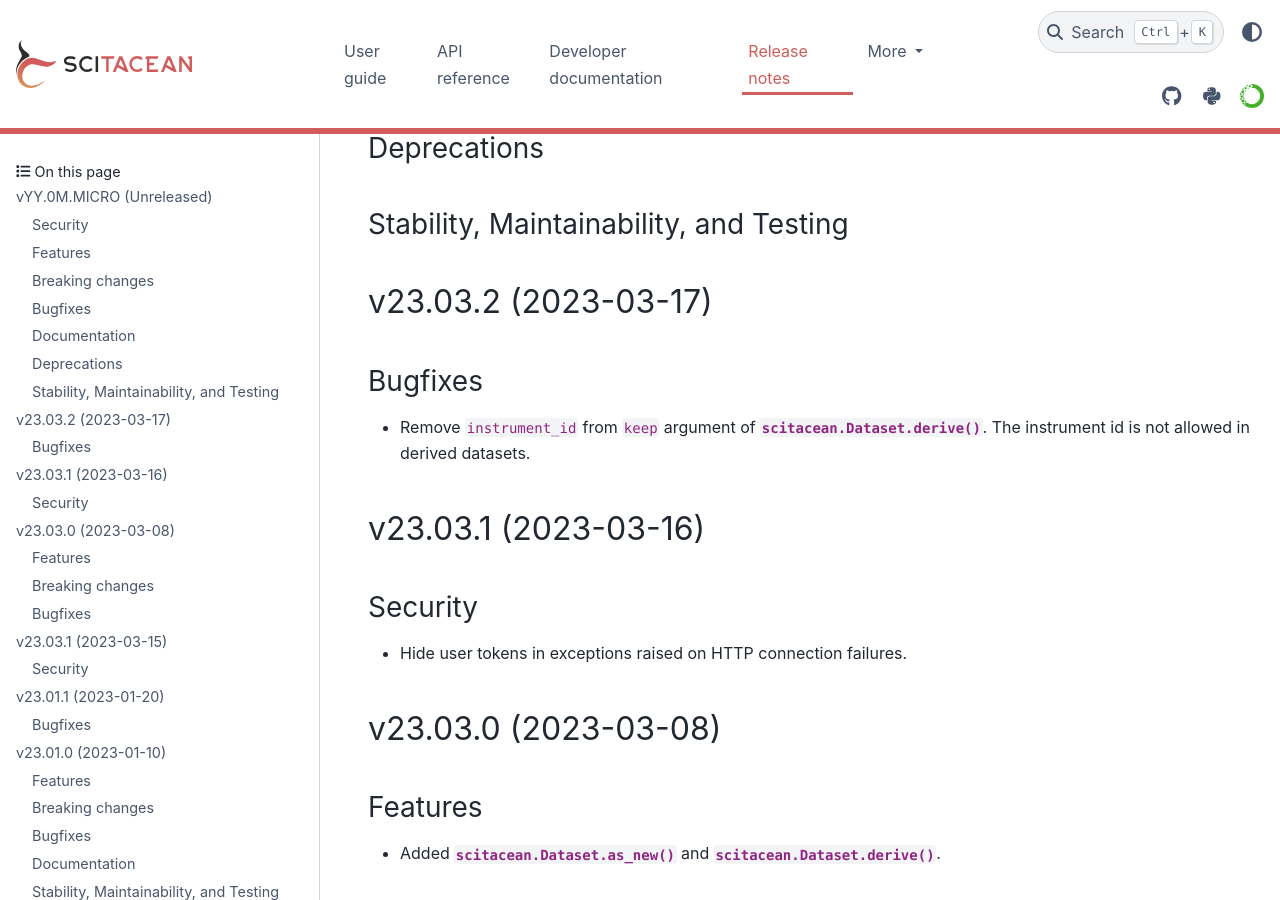
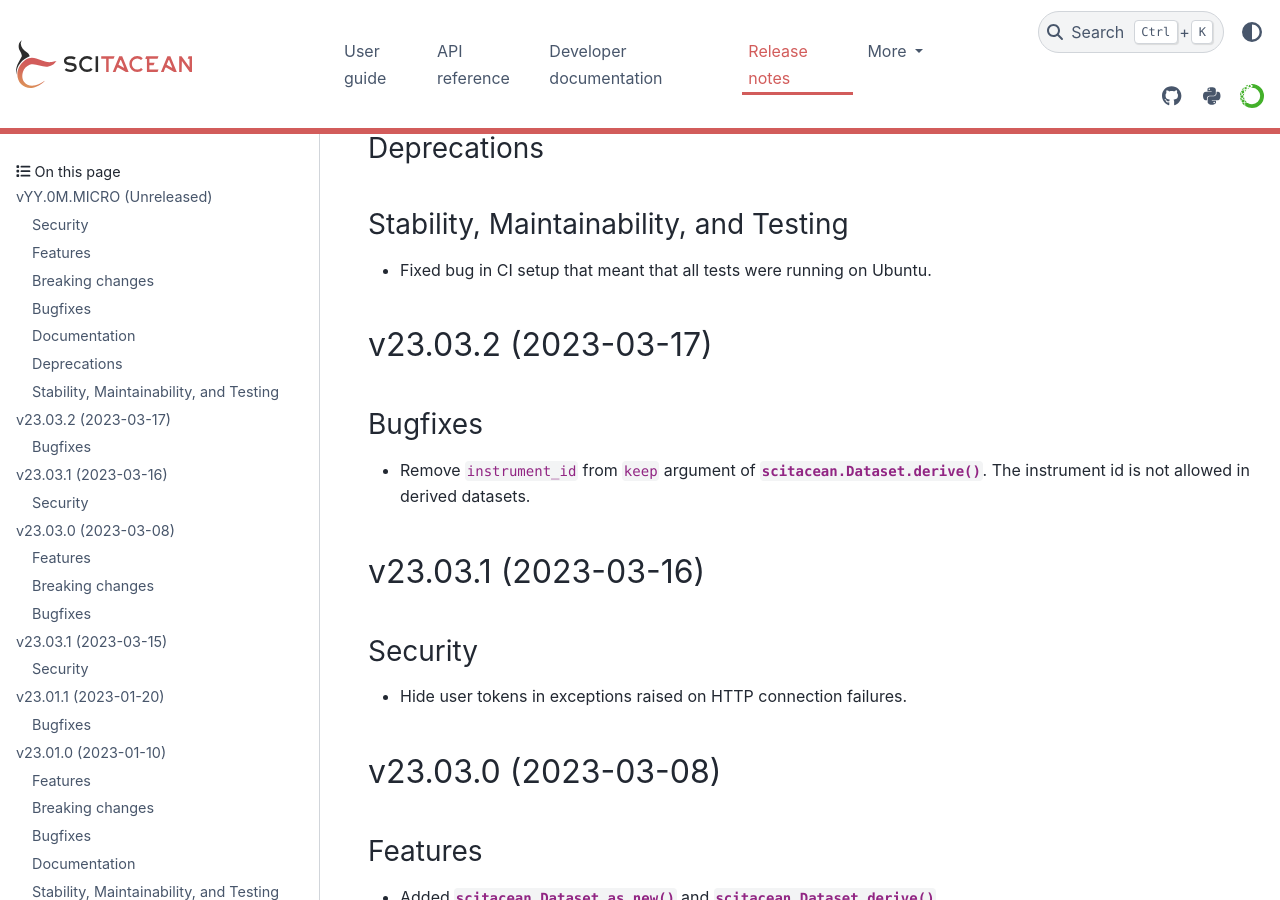
Before and after one commit to SciCatProject/scitacean, a Sphinx documentation site: the page built from docs/release-notes.rst, in a window 1280 px wide and 900 px high, scrolled down 680 px. Built offline with Sphinx 7.4.7 and the PyData theme 0.15.4, drawn with Linux system fonts in a browser that asks for light colours; the version number could not be read and is left out.

Commit message:
Run tests on all Oss

```diff
--- a/docs/release-notes.rst
+++ b/docs/release-notes.rst
@@ -57,6 +57,8 @@ Deprecations
 
 Stability, Maintainability, and Testing
 ~~~~~~~~~~~~~~~~~~~~~~~~~~~~~~~~~~~~~~~
+
+* Fixed bug in CI setup that meant that all tests were running on Ubuntu.
 
 v23.03.2 (2023-03-17)
 ---------------------
```
Also changed, not shown: 1 other file.
